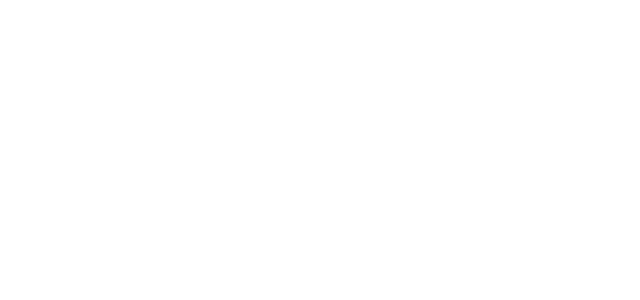
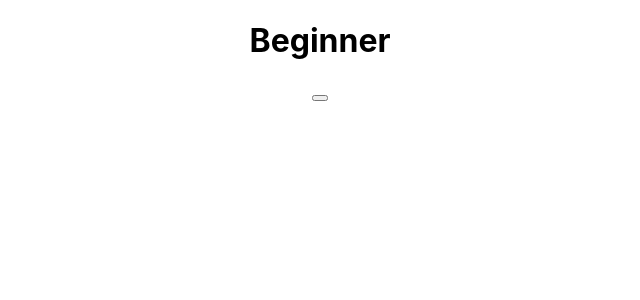
Before and after one commit to narrwep27/minesweeper_game_project, a React (Create React App) app: page / in a window 1280 px wide. Shown: the top 300 px of the page, without its empty margins (320-960 px from the left). Built offline with nearby package versions, Linux system fonts and the light colour scheme.

Commit message:
initial pages and components created

```diff
--- a/src/App.tsx
+++ b/src/App.tsx
@@ -1,9 +1,11 @@
 import React from 'react';
+import BeginnerPage from './pages/BeginnerPage';
 import './styles/App.css';
 
 function App() {
   return (
     <div className="App">
+      <BeginnerPage />
     </div>
   );
 }
--- /dev/null
+++ b/src/components/GridButton.tsx
@@ -0,0 +1,9 @@
+import "../styles/components/GridButton.css"
+
+const GridButton = () => {
+    return (
+        <button />
+    )
+}
+
+export default GridButton;
--- /dev/null
+++ b/src/pages/BeginnerPage.tsx
@@ -0,0 +1,15 @@
+import GridButton from "../components/GridButton"
+import "../styles/pages/BeginnerPage.css"
+
+const BeginnerPage = () => {
+    return (
+        <div className="BeginnerPage">
+            <h1>Beginner</h1>
+            <div>
+                <GridButton />
+            </div>
+        </div>
+    )
+}
+
+export default BeginnerPage;
```
Also changed, not shown: src/styles/components/GridButton.css (added), src/styles/pages/BeginnerPage.css (added).
